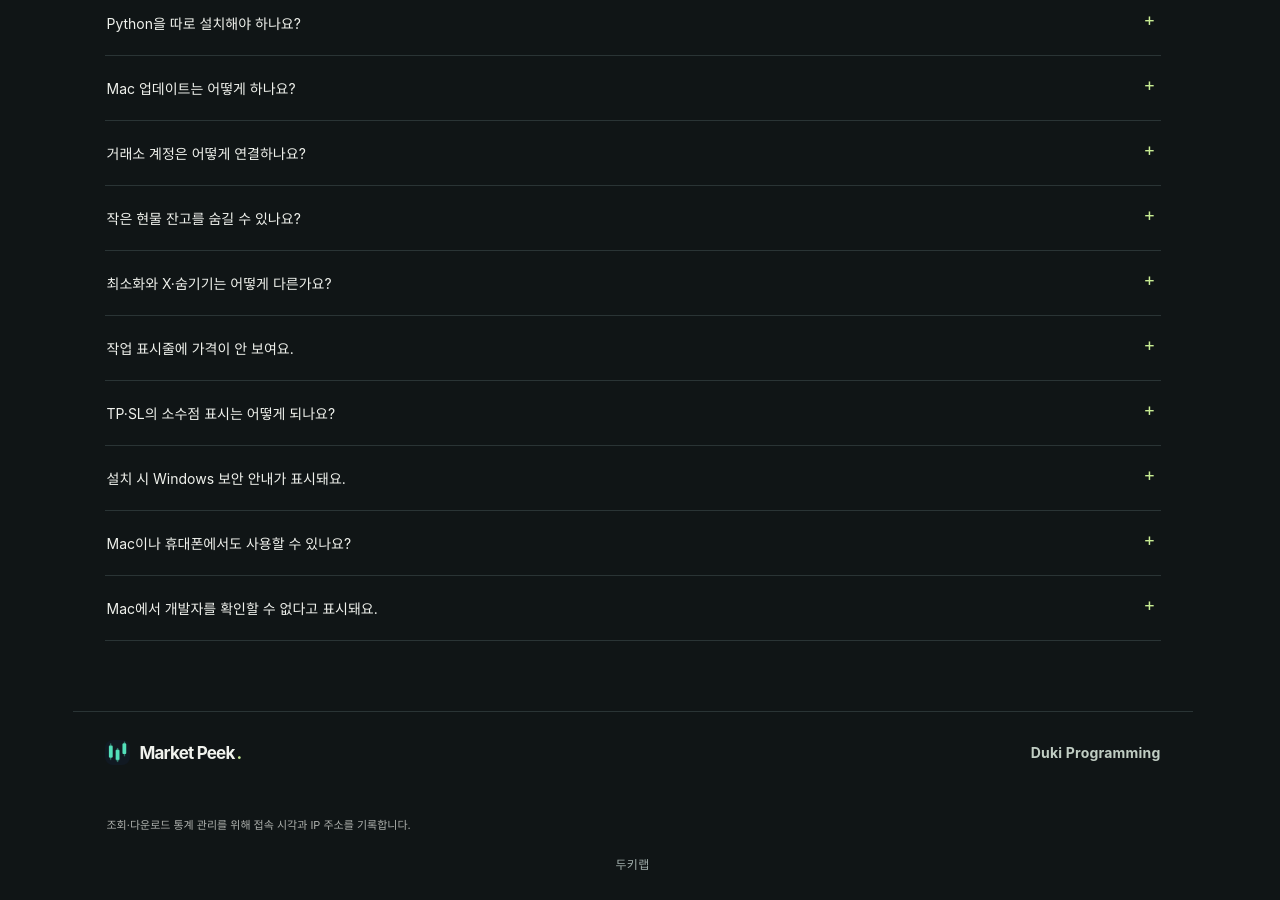
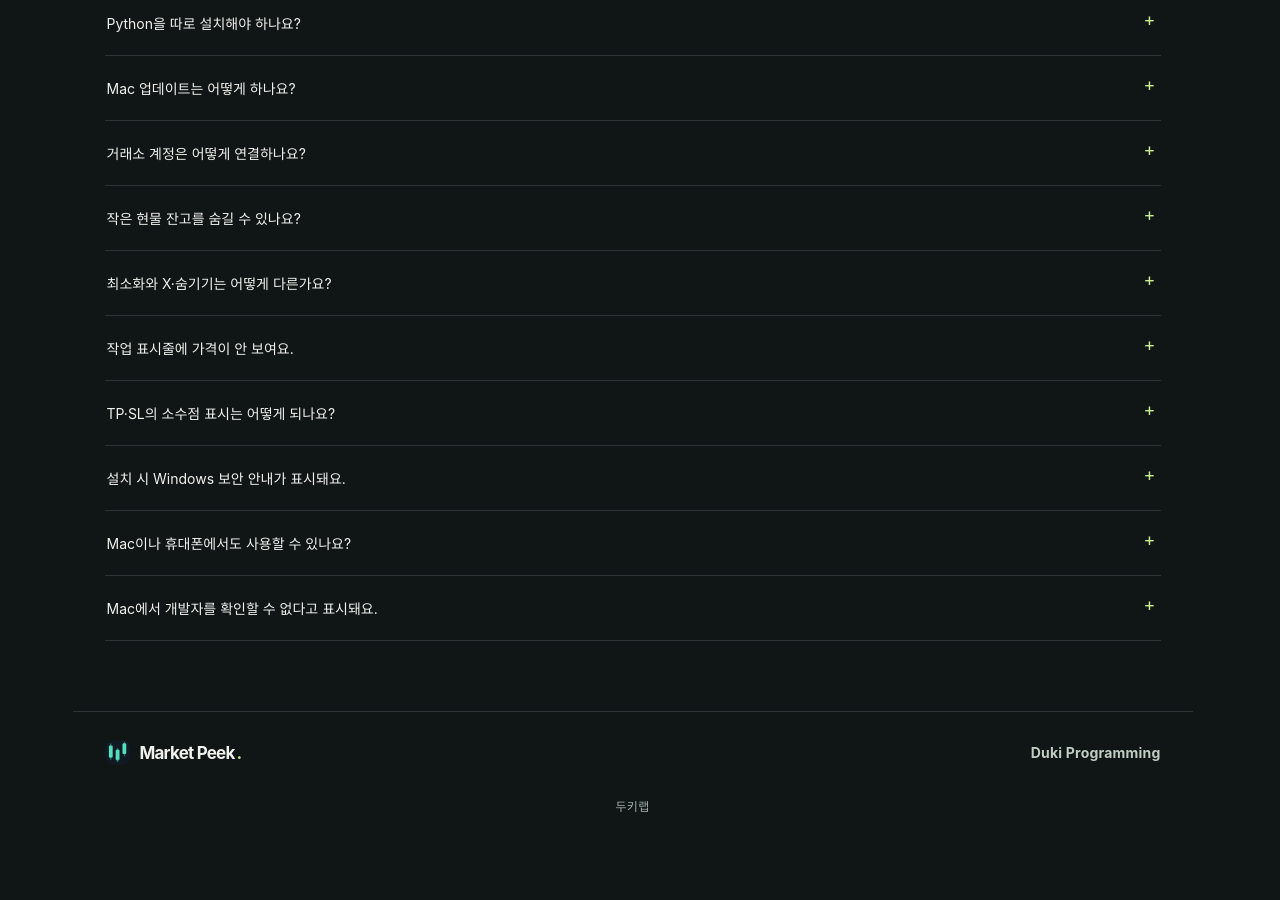
Before and after one commit to Duki-Programming/duki-programming.github.io, a Jekyll site: the page built from market-peek/index.html, in a window 1280 px wide and 900 px high, scrolled down 2638 px. Built offline with Jekyll 4.4.1, drawn with Linux system fonts in a browser that asks for light colours; some web fonts are replaced; after the commit the page ends 3481 px from its top, so only the background shows below that.

Commit message:
Remove the inline statistics collection notice from product pages

```diff
--- a/_includes/notifier-privacy.html
+++ /dev/null
@@ -1,3 +0,0 @@
-{% if site.notifier_api_url and site.notifier_api_url != '' %}
-<p style="max-width:1100px;margin:20px auto;padding:0 24px;font-size:11px;line-height:1.6;opacity:.7">{% if page.lang == 'en' %}Page views and download clicks record the time and IP address for private site statistics.{% else %}조회·다운로드 통계 관리를 위해 접속 시각과 IP 주소를 기록합니다.{% endif %}</p>
-{% endif %}
--- a/_layouts/product.html
+++ b/_layouts/product.html
@@ -30,7 +30,6 @@
   <template data-product-stats-template>{% include program-stats.html %}</template>
   {% include site-ad.html %}
   {% include content-with-ads.html %}
-  {% include notifier-privacy.html %}
   {% include business-footer.html %}
 </body>
 </html>
```
